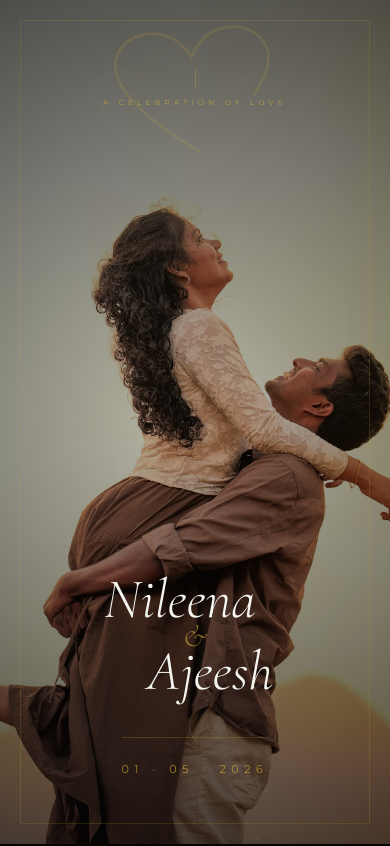
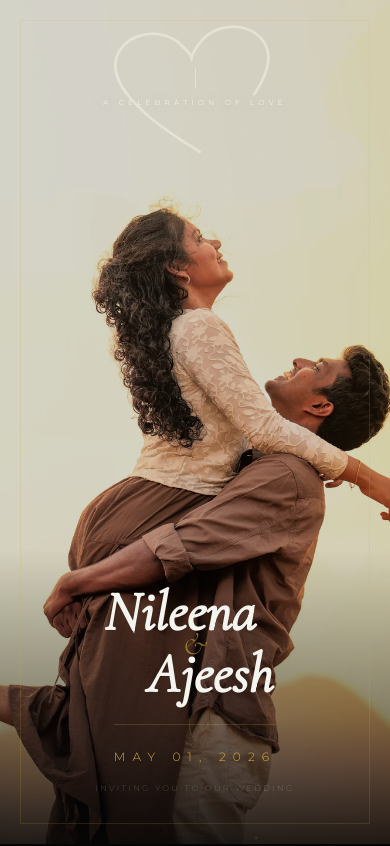
Before and after one commit to i-ap5/invitation-nileena-ajeesh, a React (Vite) app: page / in a window 390 px wide. Shown: the top 846 px of the page. Built offline with nearby package versions, Linux system fonts and the light colour scheme.

Commit message:
First page done in mobile

```diff
--- a/App.jsx
+++ b/App.jsx
@@ -15,7 +15,7 @@ const SECTIONS = [
     {
         id: "hero", img: "img1", label: "A CELEBRATION OF LOVE", title: "Nileena & Ajeesh",
         body: "Inviting you to share in our joy as we begin our life together.",
-        date: "01 · 05 · 2026",
+        date: "MAY 01, 2026",
         align: "center", justify: "center",
         mobileBgPos: "60% center",
         type: "hero"
@@ -33,19 +33,20 @@ const SECTIONS = [
         mobileBgPos: "center"
     },
     {
-        id: "details", img: "img4", label: "THE WEDDING", title: "01 · 05 · 2026",
+        id: "details", img: "img4", label: "THE WEDDING", title: "MAY 01, 2026",
         body: "3:00 PM | Edassery Sealine Villa Stay\nCherai, Kochi",
         type: "cta", align: "center", justify: "flex-end",
         mobileBgPos: "center"
     },
 ];
 
-const G = "#D4AF37"; // Old Gold
-const W = "#F5F5F0"; // Silk White
-const S = "rgba(245,245,240,0.6)"; // Soft White
+const G = "#D4AF37"; // REVERTED: Old Gold
+const W = "#F5F5F0"; // REVERTED: Silk White
+const S = "rgba(245,245,240,0.6)"; // REVERTED: Soft White
+const H = "#FFFCEB"; // Ivory for Top Header (User's specific preference)
 
 /* ─────────────────────────────────────────────────────────────────────────
-   CINEMATIC BACKGROUND — (UNTOUCHED)
+   CINEMATIC BACKGROUND — GRADIENTS REVERTED
 ───────────────────────────────────────────────────────────────────────── */
 function CinematicBg({ activeIdx, scrollYProgress, isMobile }) {
     const section = SECTIONS[activeIdx];
@@ -74,9 +75,20 @@ function CinematicBg({ activeIdx, scrollYProgress, isMobile }) {
                     }}
                 />
             </AnimatePresence>
+
             <div className="dust-layer" style={{ position: "absolute", inset: 0, zIndex: 4, pointerEvents: "none", opacity: 0.15 }} />
-            <div style={{ position: "absolute", inset: 0, zIndex: 2, background: "rgba(5,5,5,0.2)", pointerEvents: "none" }} />
-            <div style={{ position: "absolute", inset: 0, zIndex: 3, background: "radial-gradient(circle at center, transparent 0%, rgba(5,5,5,0.6) 100%)", pointerEvents: "none" }} />
+
+            <div style={{ position: "absolute", inset: 0, zIndex: 2, background: "rgba(5,5,5,0.08)", pointerEvents: "none" }} />
+
+            {/* REVERTED: Deep Obsidian Bottom Gradient */}
+            <motion.div
+                animate={{ opacity: activeIdx === 0 ? 1 : 0.7 }}
+                style={{
+                    position: "absolute", inset: 0, zIndex: 3,
+                    background: "linear-gradient(to top, rgba(5,5,5,0.85) 0%, rgba(5,5,5,0.4) 15%, transparent 35%)",
+                    pointerEvents: "none"
+                }}
+            />
         </div>
     );
 }
@@ -91,7 +103,7 @@ function HeroElements({ isMobile }) {
                 initial={{ opacity: 0, scale: 1.2 }}
                 animate={{ opacity: 0.15, scale: 1 }}
                 transition={{ duration: 2, delay: 1 }}
-                style={{ position: "absolute", inset: isMobile ? "20px" : "60px", border: "0.5px solid #D4AF37" }}
+                style={{ position: "absolute", inset: isMobile ? "20px" : "60px", border: `0.5px solid ${G}` }}
             />
 
             <motion.div
@@ -103,10 +115,8 @@ function HeroElements({ isMobile }) {
                     const angle = (i / 16) * Math.PI * 2;
                     const radiusX = isMobile ? 180 : 450;
                     const radiusY = isMobile ? 140 : 250;
-
                     const circleX = Math.cos(angle) * radiusX;
                     const circleY = Math.sin(angle) * radiusY;
-
                     const t = angle;
                     const heartX = 16 * Math.sin(t) ** 3 * (isMobile ? 15 : 35);
                     const heartY = -(13 * Math.cos(t) - 5 * Math.cos(2 * t) - 2 * Math.cos(3 * t) - Math.cos(4 * t)) * (isMobile ? 10 : 25);
@@ -160,6 +170,7 @@ function EditorialText({ activeIdx, isMobile }) {
                                 <HeroElements isMobile={isMobile} />
 
                                 <div style={{ position: "absolute", inset: 0, padding: isMobile ? "60px 40px" : "100px" }}>
+                                    {/* Top Label Section */}
                                     <motion.div
                                         initial={{ opacity: 0, y: -30 }}
                                         animate={{ opacity: 1, y: 0 }}
@@ -170,28 +181,29 @@ function EditorialText({ activeIdx, isMobile }) {
                                         }}
                                     >
                                         <div style={{ position: 'absolute', top: '-60px', pointerEvents: 'none', zIndex: -1 }}>
-                                            <svg width={isMobile ? "180" : "250"} height={isMobile ? "180" : "250"} viewBox="0 0 200 200" style={{ position: "absolute", top: 0, left: "50%", transform: "translateX(-50%) rotate(-5deg)", opacity: 0.15 }}>
-                                                <path d="M100 160 C 80 145, 10 95, 15 55 C 20 25, 60 15, 85 35 C 92 42, 98 48, 100 55 C 102 48, 108 42, 115 35 C 140 15, 180 25, 185 55 C 190 95, 120 145, 100 160" stroke={G} strokeWidth="3" fill="none" strokeLinecap="round" strokeDasharray="600" className="anim-draw-heart-static" />
+                                            <svg width={isMobile ? "180" : "250"} height={isMobile ? "180" : "250"} viewBox="0 0 200 200" style={{ position: "absolute", top: 0, left: "50%", transform: "translateX(-50%) rotate(-5deg)", opacity: 0.4 }}>
+                                                <path d="M100 160 C 80 145, 10 95, 15 55 C 20 25, 60 15, 85 35 C 92 42, 98 48, 100 55 C 102 48, 108 42, 115 35 C 140 15, 180 25, 185 55 C 190 95, 120 145, 100 160" stroke={H} strokeWidth="3" fill="none" strokeLinecap="round" strokeDasharray="600" className="anim-draw-heart-static" />
                                             </svg>
-                                            <svg width={isMobile ? "120" : "160"} height={isMobile ? "120" : "160"} viewBox="0 0 200 200" style={{ position: "absolute", top: "40px", left: isMobile ? "-100px" : "-150px", transform: "rotate(-25deg)", opacity: 0.1 }}>
-                                                <path d="M100 160 C 80 145, 10 95, 15 55 C 20 25, 60 15, 85 35 C 92 42, 98 48, 100 55 C 102 48, 108 42, 115 35 C 140 15, 180 25, 185 55 C 190 95, 120 145, 100 160" stroke={G} strokeWidth="2" fill="none" strokeLinecap="round" className="anim-pulse-heart" />
+                                            <svg width={isMobile ? "120" : "160"} height={isMobile ? "120" : "160"} viewBox="0 0 200 200" style={{ position: "absolute", top: "40px", left: isMobile ? "-100px" : "-150px", transform: "rotate(-25deg)", opacity: 0.25 }}>
+                                                <path d="M100 160 C 80 145, 10 95, 15 55 C 20 25, 60 15, 85 35 C 92 42, 98 48, 100 55 C 102 48, 108 42, 115 35 C 140 15, 180 25, 185 55 C 190 95, 120 145, 100 160" stroke={H} strokeWidth="2" fill="none" strokeLinecap="round" className="anim-pulse-heart" />
                                             </svg>
-                                            <svg width={isMobile ? "120" : "160"} height={isMobile ? "120" : "160"} viewBox="0 0 200 200" style={{ position: "absolute", top: "60px", left: isMobile ? "20px" : "50px", transform: "rotate(15deg)", opacity: 0.1 }}>
-                                                <path d="M100 160 C 80 145, 10 95, 15 55 C 20 25, 60 15, 85 35 C 92 42, 98 48, 100 55 C 102 48, 108 42, 115 35 C 140 15, 180 25, 185 55 C 190 95, 120 145, 100 160" stroke={G} strokeWidth="2" fill="none" strokeLinecap="round" className="anim-shimmer-heart" />
+                                            <svg width={isMobile ? "120" : "160"} height={isMobile ? "120" : "160"} viewBox="0 0 200 200" style={{ position: "absolute", top: "60px", left: isMobile ? "20px" : "50px", transform: "rotate(15deg)", opacity: 0.25 }}>
+                                                <path d="M100 160 C 80 145, 10 95, 15 55 C 20 25, 60 15, 85 35 C 92 42, 98 48, 100 55 C 102 48, 108 42, 115 35 C 140 15, 180 25, 185 55 C 190 95, 120 145, 100 160" stroke={H} strokeWidth="2" fill="none" strokeLinecap="round" className="anim-shimmer-heart" />
                                             </svg>
                                         </div>
-                                        <div style={{ width: "1px", height: isMobile ? "20px" : "40px", background: G, opacity: 0.3 }} />
+                                        <div style={{ width: "1px", height: isMobile ? "20px" : "40px", background: H, opacity: 0.4 }} />
                                         <span style={{
                                             fontFamily: "'Montserrat', sans-serif", fontSize: isMobile ? "0.45rem" : "0.6rem",
-                                            color: G, letterSpacing: isMobile ? "0.6em" : "1.5em", textTransform: "uppercase", textAlign: "center"
+                                            color: H, letterSpacing: isMobile ? "0.6em" : "1.5em", textTransform: "uppercase", textAlign: "center",
+                                            fontWeight: 400, textShadow: "0 1px 12px rgba(0,0,0,0.4)"
                                         }}>
                                             {data.label}
                                         </span>
                                     </motion.div>
 
                                     {/* Bottom Names + Date */}
-                                    <div style={{ position: "absolute", bottom: isMobile ? "8%" : "12%", left: 0, right: 0, display: "flex", flexDirection: "column", alignItems: "center" }}>
-                                        <div style={{ position: "relative", width: "100%", height: isMobile ? "140px" : "250px", display: "flex", alignItems: "center", justifyContent: "center" }}>
+                                    <div style={{ position: "absolute", bottom: isMobile ? "6%" : "10%", left: 0, right: 0, display: "flex", flexDirection: "column", alignItems: "center" }}>
+                                        <div style={{ position: "relative", width: "100%", height: isMobile ? "130px" : "220px", display: "flex", alignItems: "center", justifyContent: "center" }}>
                                             <motion.h1
                                                 initial={{ opacity: 0, y: 20 }}
                                                 animate={{ opacity: 1, y: 0, x: isMobile ? -15 : -60 }}
@@ -199,7 +211,8 @@ function EditorialText({ activeIdx, isMobile }) {
                                                 style={{
                                                     position: "absolute",
                                                     fontFamily: "'Cormorant Garamond', serif", fontSize: isMobile ? "3.5rem" : "9rem",
-                                                    fontWeight: 300, fontStyle: "italic", color: W, top: isMobile ? "0" : "-30px",
+                                                    fontWeight: 600, fontStyle: "italic", color: W,
+                                                    top: isMobile ? "0px" : "-10px",
                                                 }}
                                             >
                                                 Nileena
@@ -221,23 +234,35 @@ function EditorialText({ activeIdx, isMobile }) {
                                                 style={{
                                                     position: "absolute",
                                                     fontFamily: "'Cormorant Garamond', serif", fontSize: isMobile ? "3.5rem" : "9rem",
-                                                    fontWeight: 300, fontStyle: "italic", color: W, bottom: isMobile ? "0" : "-30px",
+                                                    fontWeight: 600, fontStyle: "italic", color: W,
+                                                    bottom: isMobile ? "0px" : "-10px",
                                                 }}
                                             >
                                                 Ajeesh
                                             </motion.h1>
                                         </div>
+
                                         <motion.div
                                             initial={{ opacity: 0, y: 10 }}
                                             animate={{ opacity: 1, y: 0 }}
                                             transition={{ delay: 1.5, duration: 1.5 }}
                                             style={{
-                                                fontFamily: "'Montserrat', sans-serif", fontSize: "0.7rem", color: G,
-                                                letterSpacing: "0.5em", marginTop: "2rem", borderTop: "0.5px solid rgba(212,175,55,0.2)", paddingTop: "1.5rem"
+                                                fontFamily: "'Montserrat', sans-serif", fontSize: "0.75rem", color: G,
+                                                letterSpacing: "0.6em", marginTop: "1rem", borderTop: `0.5px solid rgba(212,175,55,0.2)`, paddingTop: "1.5rem",
+                                                textTransform: "uppercase"
                                             }}
                                         >
                                             {data.date}
                                         </motion.div>
+
+                                        <motion.p
+                                            initial={{ opacity: 0 }}
+                                            animate={{ opacity: 0.4 }}
+                                            transition={{ delay: 1.8 }}
+                                            style={{ fontFamily: "'Montserrat', sans-serif", fontSize: "0.5rem", color: S, letterSpacing: "0.3em", marginTop: "1.2rem" }}
+                                        >
+                                            INVITING YOU TO OUR WEDDING
+                                        </motion.p>
                                     </div>
                                 </div>
                             </motion.div>
@@ -378,7 +403,7 @@ export default function EngagementInvitation() {
                 @keyframes drawHeartOnce { from { stroke-dashoffset: 600; } to { stroke-dashoffset: 0; } }
                 .anim-draw-heart-static {
                     animation: drawHeartOnce 5s ease-in-out forwards;
-                    animation-delay: 3s; /* Starts after the preloader (2.5s) fades out */
+                    animation-delay: 3s;
                 }
 
                 @keyframes pulseHeart {
```
Also changed, not shown: 1 other file (tests, documents, lock files or other folders).
